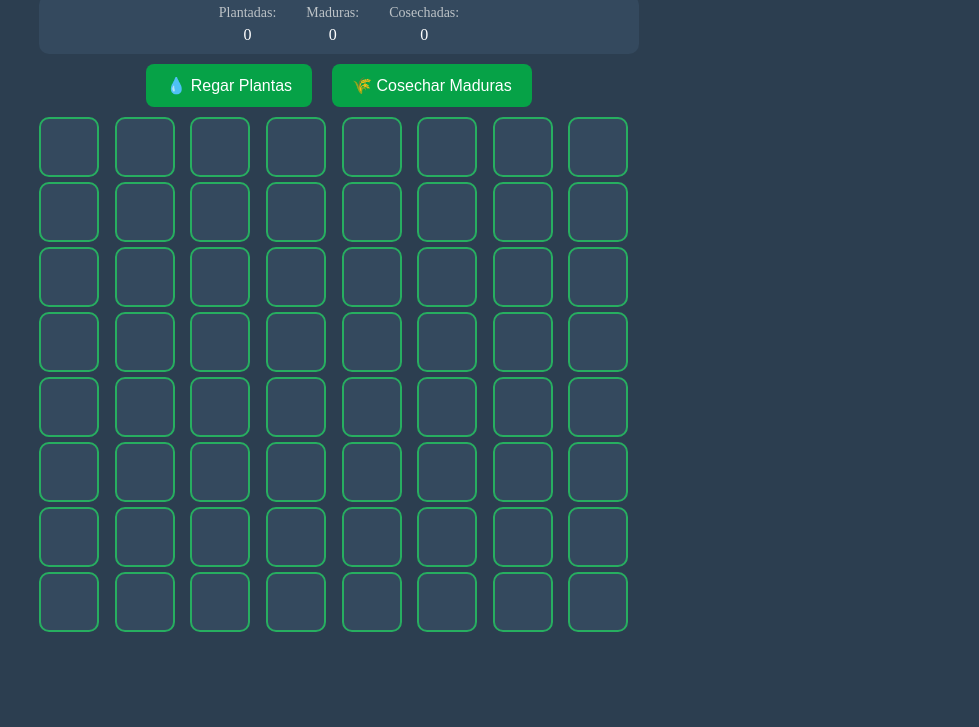
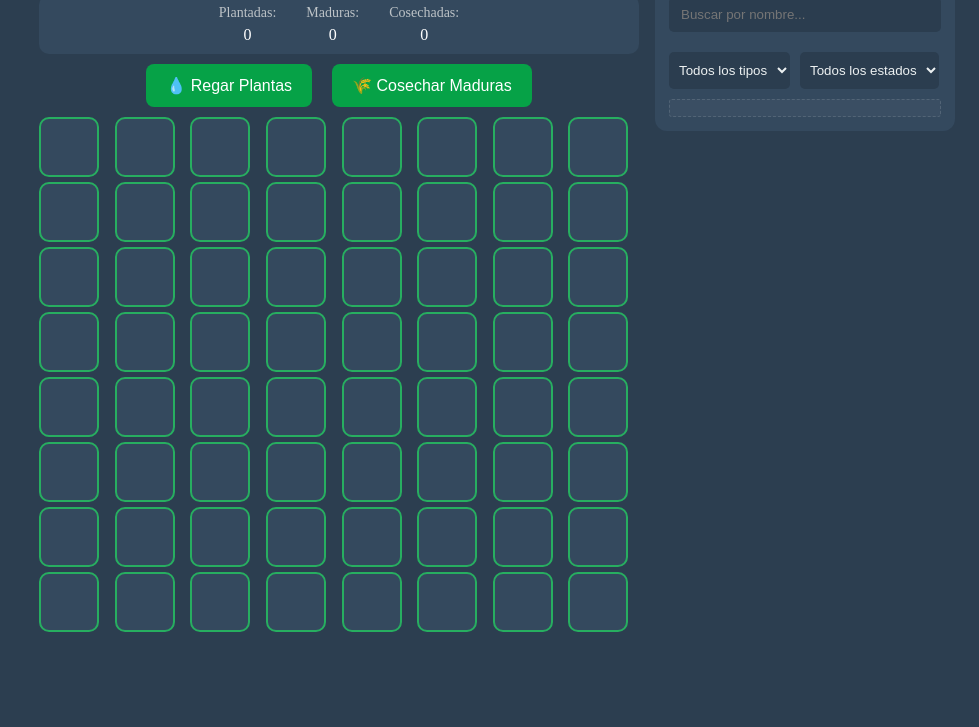
Before and after one commit to WernerHolters/TC2005B-Web, a plain HTML site: page garden-grid/index.html in a window 1280 px wide. Shown: the part 73-800 px from the top of the page, without its empty margins (301-1280 px from the left). Drawn offline with Linux system fonts and the light colour scheme.

Commit message:
feat: add sidebar with plant filters and basic search functionality sample

```diff
--- a/garden-grid/index.html
+++ b/garden-grid/index.html
@@ -106,6 +106,35 @@
         <div class="cell" data-row="7" data-col="7"> </div>
     </div>
 
+    <!-- Panel Lateral -->
+    <div class="sidebar">
+        <h3>🌿 Lista de Plantas</h3>
+
+        <!-- Filtros y Búsqueda -->
+        <div class="filters">
+            <input type="text" id="search-input" placeholder="Buscar por nombre..." class="search-box">
+
+            <select id="type-filter" class="filter-select">
+                <option value="">Todos los tipos</option>
+                <option value="🌱">🌱 Hierba</option>
+                <option value="🌷">🌷 Flor</option>
+                <option value="🌵">🌵 Cactus</option>
+                <option value="🍓">🍓 Fresa</option>
+            </select>
+
+            <select id="state-filter" class="filter-select">
+                <option value="">Todos los estados</option>
+                <option value="planted">🌱 Plantadas</option>
+                <option value="mature">🌿 Maduras</option>
+            </select>
+        </div>
+
+        <!-- Lista de plantas -->
+        <div id="plants-list" class="plants-container">
+
+        </div>
+    </div>
+
     <script src="script.js"></script>
 </body>
 </html>
--- a/garden-grid/styles.css
+++ b/garden-grid/styles.css
@@ -99,3 +99,59 @@ button:hover {
 .cell.mature {
     background-color: #f39c12;
 }
+
+/* --- Sidebar --- */
+.sidebar {
+    position: fixed;
+    top: 24px;
+    right: 24px;
+    width: 300px;
+    background: #34495e;
+    border-radius: 12px;
+    padding: 14px;
+    text-align: left;
+    color: #ecf0f1;
+}
+
+.sidebar h3 {
+    margin-bottom: 10px;
+    font-size: 18px;
+    text-align: center;
+}
+
+/* Search Box */
+.search-box {
+    width: 100%;
+    padding: 10px 12px;
+    border: 3px;
+    border-radius: 5px;
+    background: #2b3d4f;
+    margin-bottom: 10px;
+    color: #ecf0f1;
+}
+
+/* Filters */
+.filters {
+    display: flex;
+    flex-wrap: wrap;
+    gap: 10px;
+    margin-bottom: 10px;
+}
+
+.filter-select {
+    padding: 10px 6px;
+    border: 3px;
+    border-radius: 5px;
+    background: #2b3d4f;
+    color: #ecf0f1;
+}
+
+/* Plants Container */
+.plants-container{
+    max-height: 360px;
+    overflow: auto;
+    background: #ffffff08;
+    border: 1px dashed #ffffff1f;
+    border-radius: 3px;
+    padding: 8px;
+}
```
